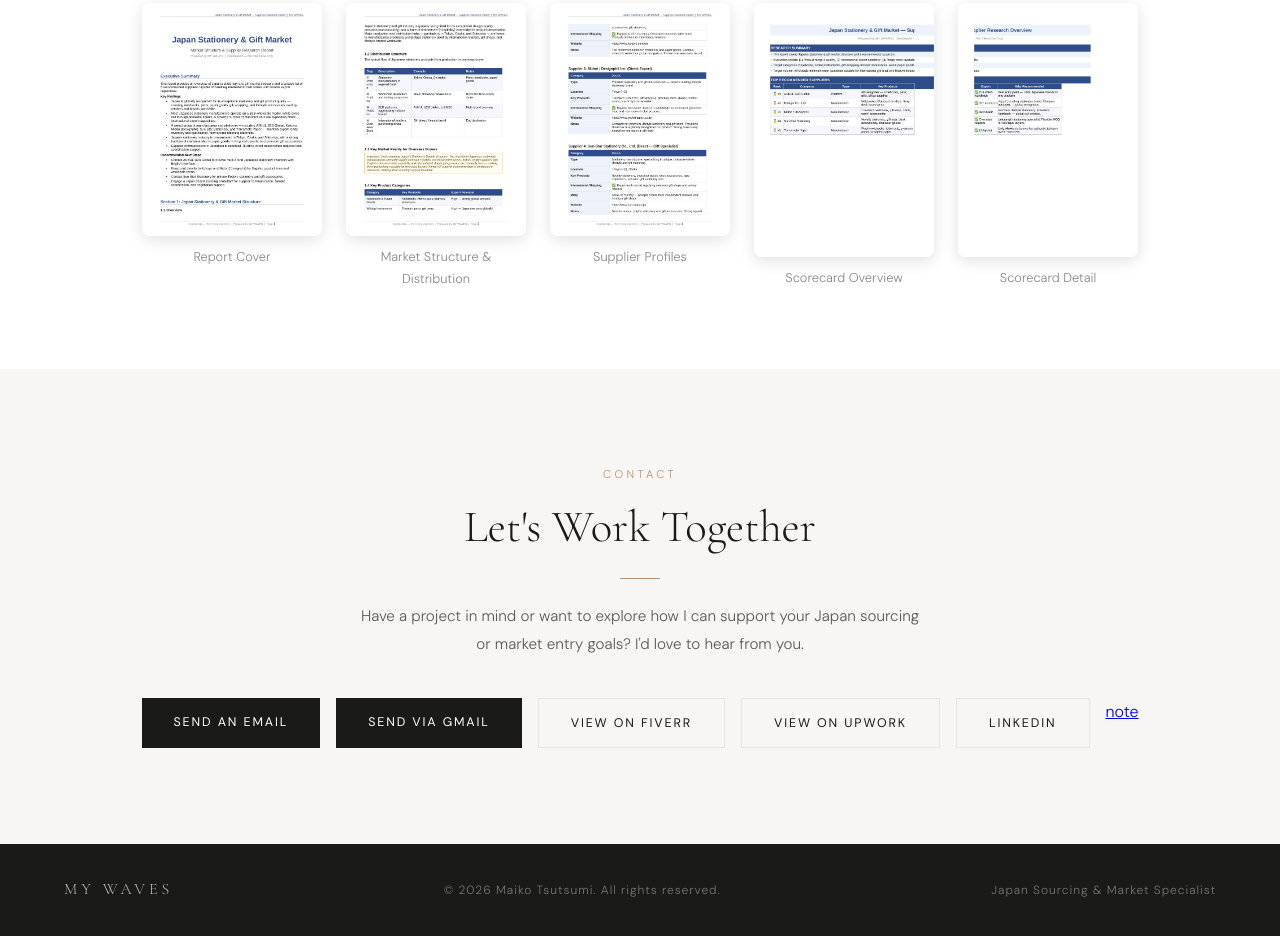
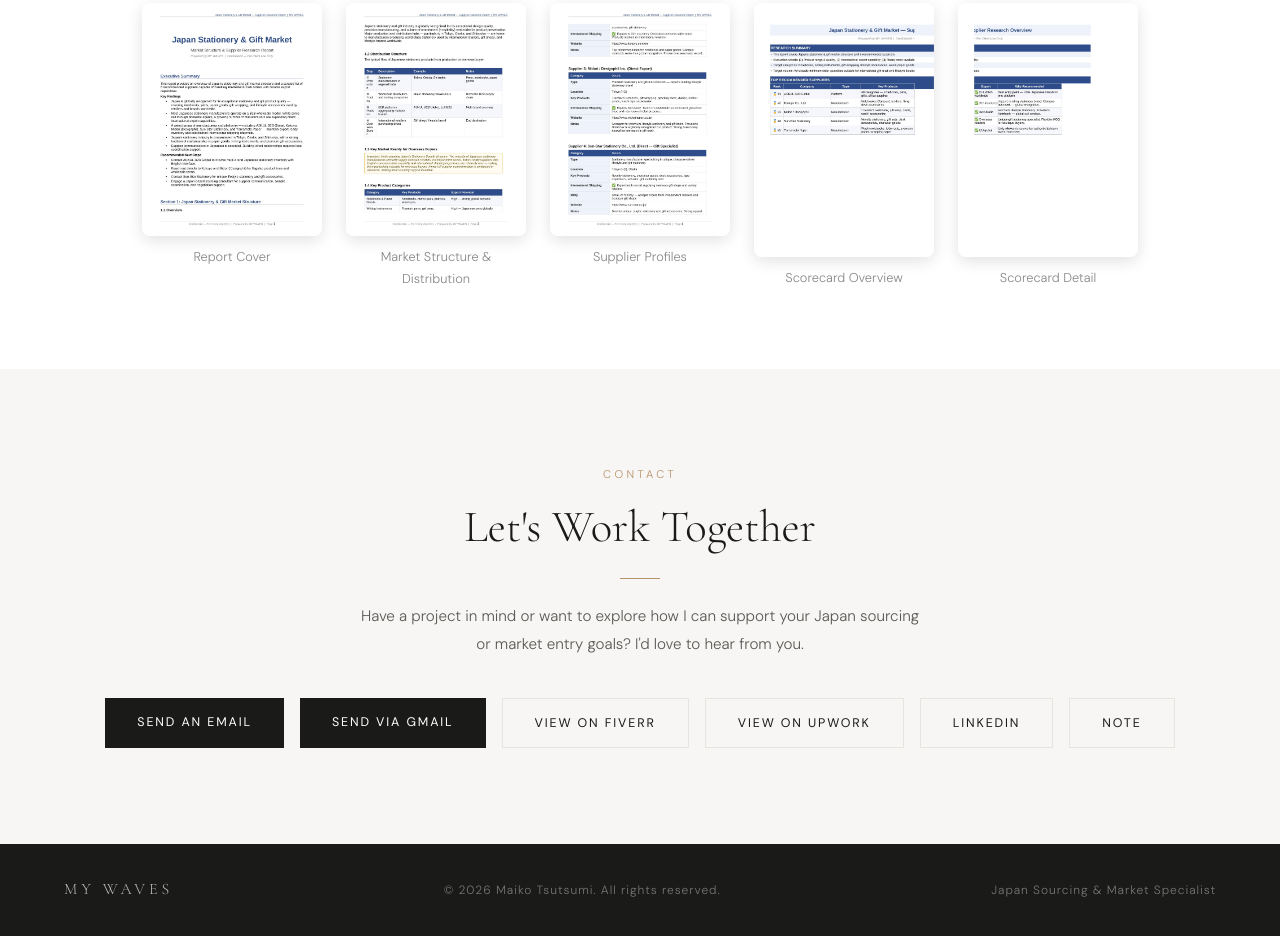
Before and after one commit to tsutsumishotenkyoto-stack/my-waves, a plain HTML site: page index.html in a window 1280 px wide. Shown: the part 5501-6437 px from the top of the page. Drawn offline with nearby package versions, Linux system fonts and the light colour scheme.

Commit message:
Fix note button style in contact section

```diff
--- a/index.html
+++ b/index.html
@@ -948,7 +948,7 @@
     <a href="https://www.fiverr.com/s/DBvQNgA" target="_blank" class="btn btn-outline">View on Fiverr</a>
     <a href="https://www.upwork.com/freelancers/~01ff397533329f3c41" target="_blank" class="btn btn-outline">View on Upwork</a>
     <a href="https://www.linkedin.com/in/maiko-tsutsumi-3472733aa" target="_blank" class="btn btn-outline">LinkedIn</a>
-    <a href="https://note.com/ideal_moraea1477" target="_blank" rel="noopener">note</a>
+    <a href="https://note.com/ideal_moraea1477" target="_blank" rel="noopener" class="btn btn-outline">note</a>
   </div>
 </section>
 
```
